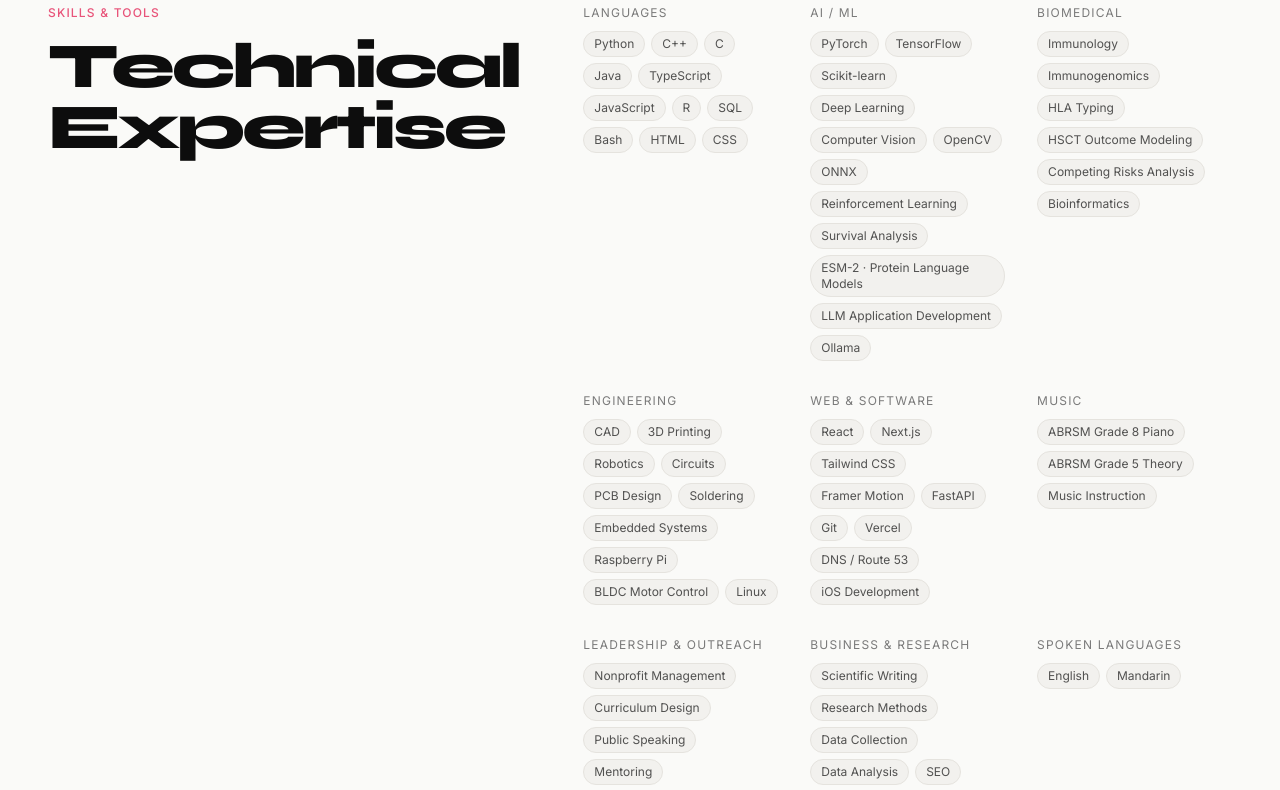
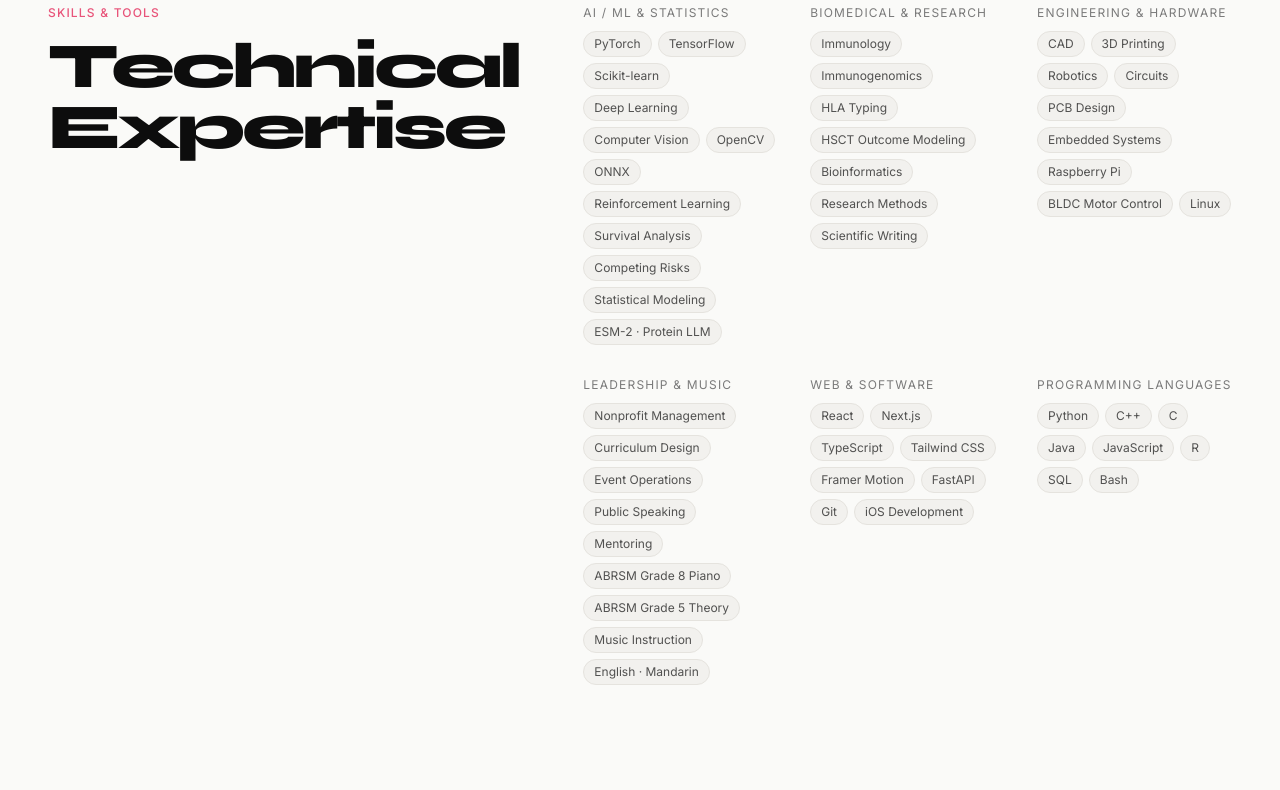
Before and after one commit to sh4wn27/sh4wn, a Next.js app: page / in a window 1280 px wide. Shown: the part 8500-9290 px from the top of the page. Built offline with nearby package versions, Linux system fonts and the light colour scheme.

Commit message:
skills update

```diff
--- a/components/Skills.tsx
+++ b/components/Skills.tsx
@@ -2,14 +2,9 @@
 
 import { motion, useInView } from "framer-motion";
 import { useRef } from "react";
-
 const skillGroups = [
   {
-    label: "Languages",
-    skills: ["Python", "C++", "C", "Java", "TypeScript", "JavaScript", "R", "SQL", "Bash", "HTML", "CSS"],
-  },
-  {
-    label: "AI / ML",
+    label: "AI / ML & Statistics",
     skills: [
       "PyTorch",
       "TensorFlow",
@@ -20,31 +15,31 @@
       "ONNX",
       "Reinforcement Learning",
       "Survival Analysis",
-      "ESM-2 · Protein Language Models",
-      "LLM Application Development",
-      "Ollama",
+      "Competing Risks",
+      "Statistical Modeling",
+      "ESM-2 · Protein LLM",
     ],
   },
   {
-    label: "Biomedical",
+    label: "Biomedical & Research",
     skills: [
       "Immunology",
       "Immunogenomics",
       "HLA Typing",
       "HSCT Outcome Modeling",
-      "Competing Risks Analysis",
       "Bioinformatics",
+      "Research Methods",
+      "Scientific Writing",
     ],
   },
   {
-    label: "Engineering",
+    label: "Engineering & Hardware",
     skills: [
       "CAD",
       "3D Printing",
       "Robotics",
       "Circuits",
       "PCB Design",
-      "Soldering",
       "Embedded Systems",
       "Raspberry Pi",
       "BLDC Motor Control",
@@ -52,48 +47,37 @@
     ],
   },
   {
+    label: "Leadership & Music",
+    skills: [
+      "Nonprofit Management",
+      "Curriculum Design",
+      "Event Operations",
+      "Public Speaking",
+      "Mentoring",
+      "ABRSM Grade 8 Piano",
+      "ABRSM Grade 5 Theory",
+      "Music Instruction",
+      "English · Mandarin",
+    ],
+  },
+  {
     label: "Web & Software",
     skills: [
       "React",
       "Next.js",
+      "TypeScript",
       "Tailwind CSS",
       "Framer Motion",
       "FastAPI",
       "Git",
-      "Vercel",
-      "DNS / Route 53",
       "iOS Development",
     ],
   },
   {
-    label: "Music",
-    skills: ["ABRSM Grade 8 Piano", "ABRSM Grade 5 Theory", "Music Instruction"],
+    label: "Programming Languages",
+    skills: ["Python", "C++", "C", "Java", "JavaScript", "R", "SQL", "Bash"],
   },
-  {
-    label: "Leadership & Outreach",
-    skills: [
-      "Nonprofit Management",
-      "Curriculum Design",
-      "Public Speaking",
-      "Mentoring",
-      "Team Leadership",
-    ],
-  },
-  {
-    label: "Business & Research",
-    skills: [
-      "Scientific Writing",
-      "Research Methods",
-      "Data Collection",
-      "Data Analysis",
-      "SEO",
-      "Investment Analysis",
-    ],
-  },
-  {
-    label: "Spoken Languages",
-    skills: ["English", "Mandarin"],
-  },
+
 ];
 
 export default function Skills() {
```
